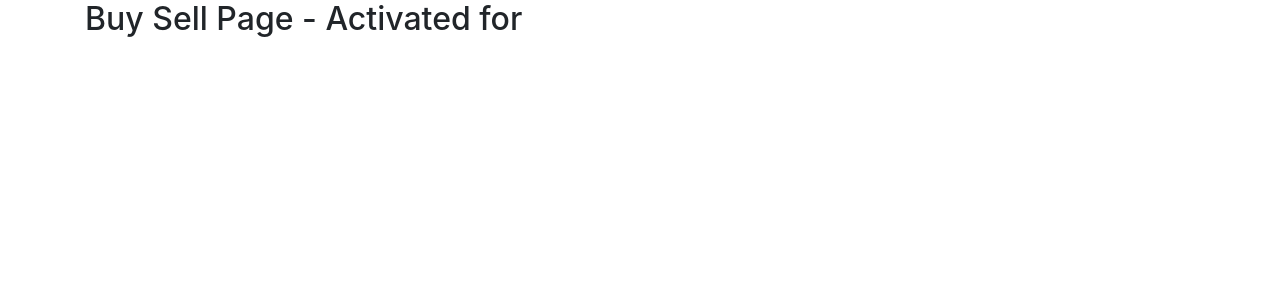
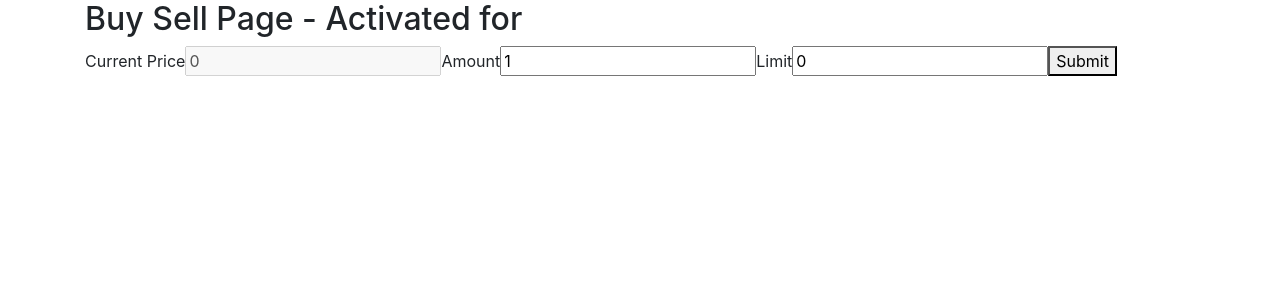
Before and after one commit to LukasMomot/Digital-Broker-React, a React (Create React App) app: page /buysell/1 in a window 1280 px wide. Shown: the top 300 px of the page. Built offline with nearby package versions, Linux system fonts and the light colour scheme; no server answers.

Commit message:
Add formik and first draft

```diff
--- a/package.json
+++ b/package.json
@@ -11,6 +11,7 @@
     "@types/react": "^16.9.0",
     "@types/react-dom": "^16.9.0",
     "bootstrap": "^4.5.0",
+    "formik": "^2.1.4",
     "node-sass": "^4.14.1",
     "react": "^16.13.1",
     "react-bootstrap": "^1.0.1",
--- a/src/stocks-search/pages/BuySellPage.tsx
+++ b/src/stocks-search/pages/BuySellPage.tsx
@@ -3,18 +3,76 @@ import { useParams } from "react-router-dom";
 import { fetchStockPrice } from "../../businessLogic/stocksService";
 import { useEffect, useState } from "react";
 import { StockPrice } from "../../businessLogic/stockPrice";
+import { useFormik } from "formik";
 
 interface IBuySellPageProps {}
+
+interface BuyAndSellModel {
+  name: string;
+  currentPrice: number;
+  limitOrder: number;
+  amount: number;
+}
 
 const BuySellPage: React.FunctionComponent<IBuySellPageProps> = (props) => {
   const { symbol } = useParams();
   const [stock, setStock] = useState<StockPrice>();
 
+  const formik = useFormik({
+    initialValues: {
+      amount: 1,
+      currentPrice: 0,
+      limitOrder: 0,
+      name: "",
+    },
+    onSubmit: (values) => {
+      console.log(JSON.stringify(values, null, 2));
+    },
+    enableReinitialize: true,
+  });
+
   useEffect(() => {
-    fetchStockPrice(symbol).then((stock) => setStock(stock));
-  }, [symbol]);
+    fetchStockPrice(symbol).then((stock) => {
+      setStock(stock);
+      formik.setFieldValue("currentPrice", stock?.price);
+      formik.setFieldValue("limitOrder", stock?.price * 1.02);
+    });
+  }, []); // eslint-disable-line react-hooks/exhaustive-deps
 
-  return <h2>Buy Sell Page - Activated for {stock?.name}</h2>;
+  return (
+    <div>
+      <h2>Buy Sell Page - Activated for {stock?.name}</h2>
+      <form onSubmit={formik.handleSubmit}>
+        <label htmlFor="currentPrice">Current Price</label>
+        <input
+          id="currentPrice"
+          name="currentPrice"
+          type="text"
+          onChange={formik.handleChange}
+          value={formik.values.currentPrice}
+          disabled
+        />
+
+        <label htmlFor="amount">Amount</label>
+        <input
+          id="amount"
+          name="amount"
+          type="text"
+          onChange={formik.handleChange}
+          value={formik.values.amount}
+        />
+        <label htmlFor="limitOrder">Limit</label>
+        <input
+          id="limitOrder"
+          name="limitOrder"
+          type="text"
+          onChange={formik.handleChange}
+          value={formik.values.limitOrder}
+        />
+        <button type="submit">Submit</button>
+      </form>
+    </div>
+  );
 };
 
 export default BuySellPage;
```
Also changed, not shown: 1 other file (tests, documents, lock files or other folders).
